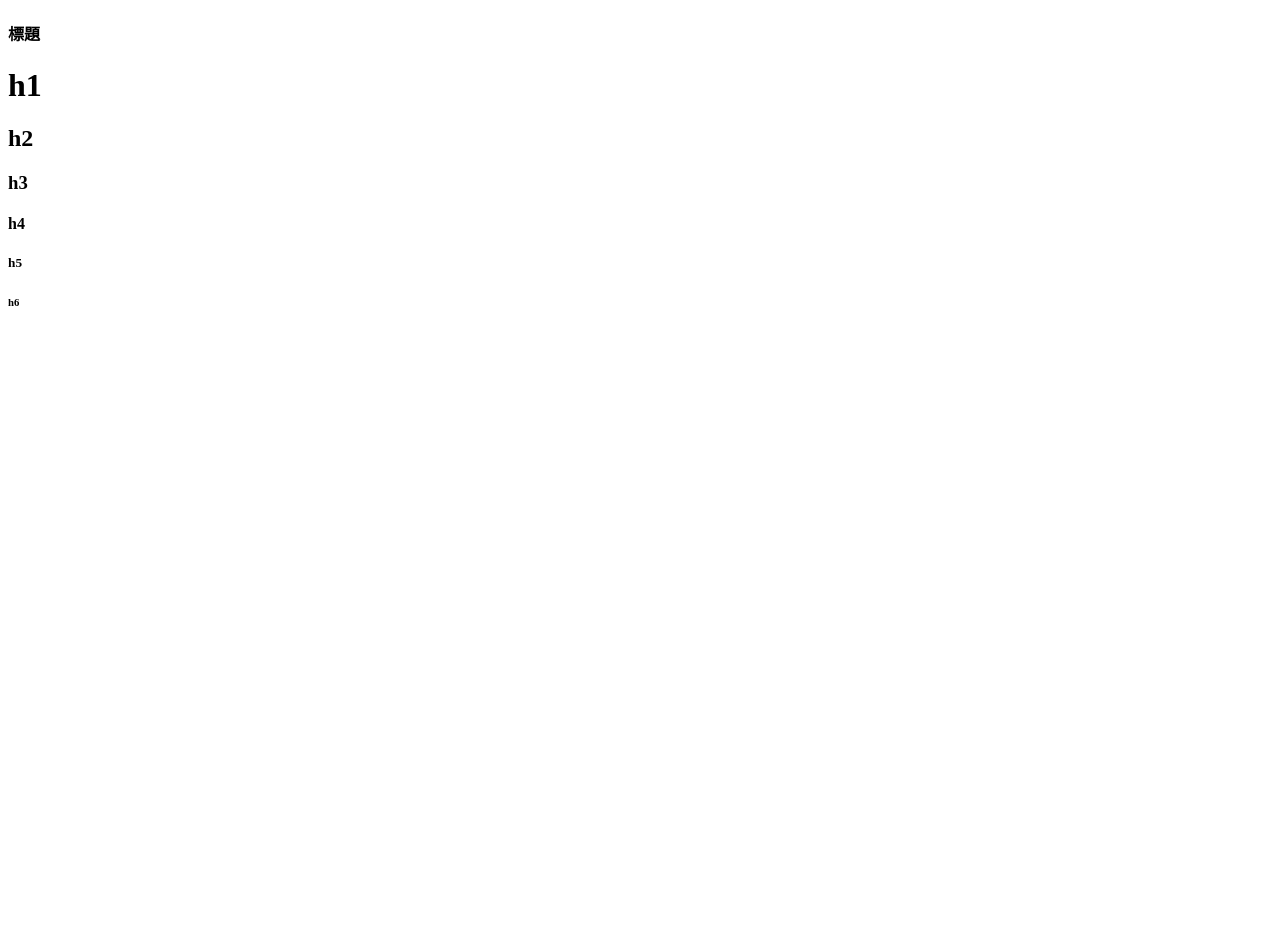
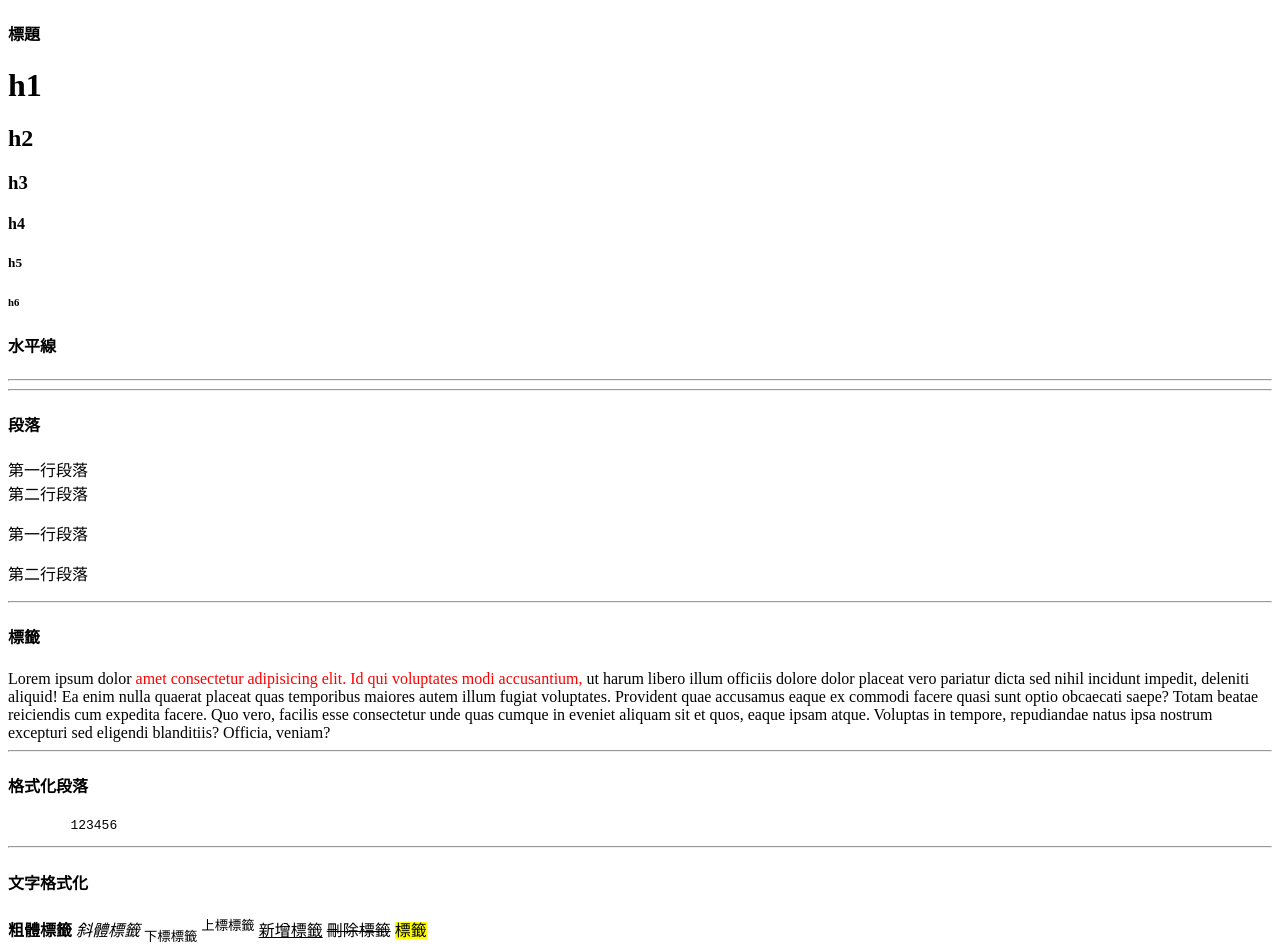
Before and after one commit to yyyy0519/S3411107041, a plain HTML site: page one.html in a window 1280 px wide. Before the commit the page ends 800 px from the top, so only its background shows below. Drawn offline with Linux system fonts and the light colour scheme.

Commit message:
第三週

```diff
--- a/one.html
+++ b/one.html
@@ -14,5 +14,35 @@
     <h4>h4</h4>
     <h5>h5</h5>
     <h6>h6</h6>
+    <h4>水平線</h4>
+    <hr>
+    <hr>
+    <!-- 註解 -->
+    <h4>段落</h4>
+    第一行段落
+    <br>
+    第二行段落
+    <p>第一行段落</p>
+    <p>第二行段落</p>
+    <hr>
+    <h4>標籤</h4>
+    Lorem ipsum dolor <span style="color:red"> amet consectetur adipisicing elit. Id qui voluptates modi accusantium, </span>ut harum libero illum officiis dolore dolor placeat vero pariatur dicta sed nihil incidunt impedit, deleniti aliquid!
+    Ea enim nulla quaerat placeat quas temporibus maiores autem illum fugiat voluptates. Provident quae accusamus eaque ex commodi facere quasi sunt optio obcaecati saepe? Totam beatae reiciendis cum expedita facere.
+    Quo vero, facilis esse consectetur unde quas cumque in eveniet aliquam sit et quos, eaque ipsam atque. Voluptas in tempore, repudiandae natus ipsa nostrum excepturi sed eligendi blanditiis? Officia, veniam?
+    <hr>
+    <h4>格式化段落</h4>
+    <pre>
+        123456</pre>
+        <hr>
+        <h4>文字格式化 </h4>
+        <b>粗體標籤</b>
+        <i>斜體標籤</i>
+        <sub>下標標籤</sub>
+        <sup>上標標籤</sup>
+        <ins>新增標籤</ins>
+        <del>刪除標籤</del>
+       <mark>標籤</mark>
+
+
 </body>
 </html>
```
